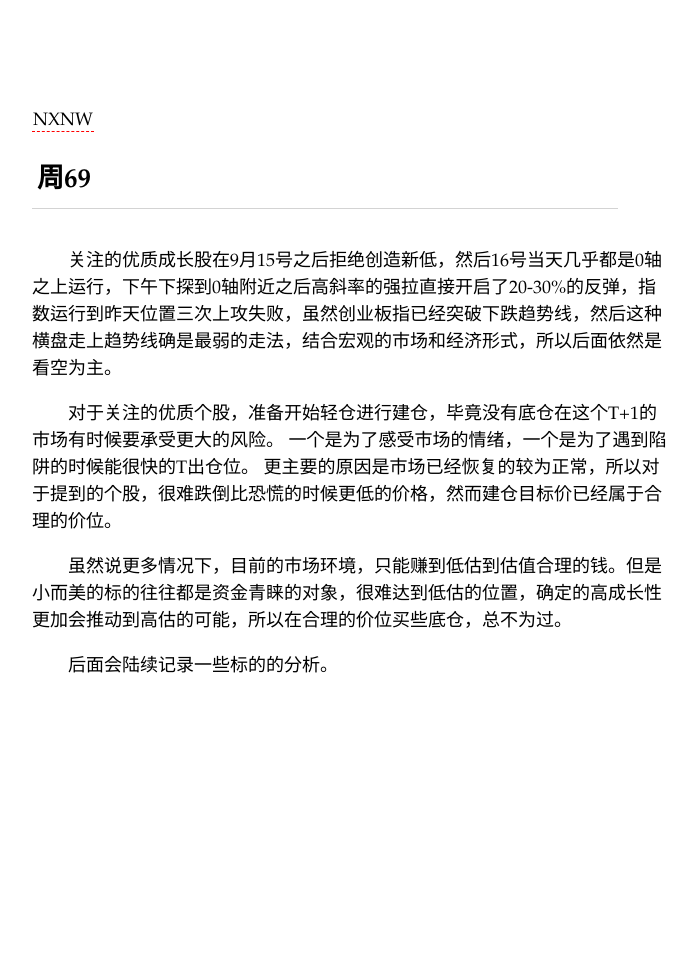
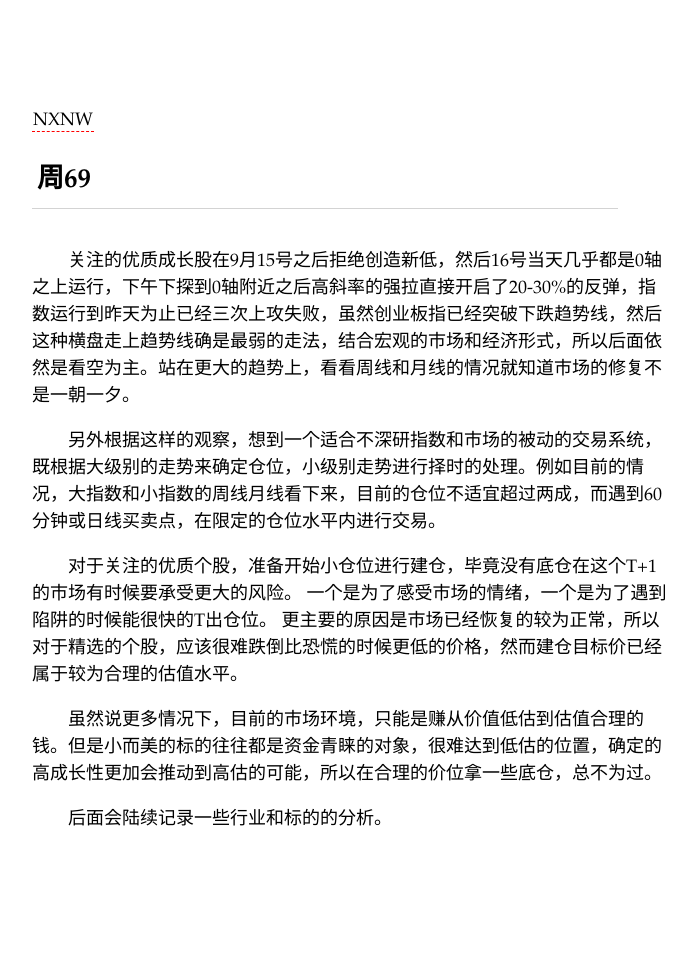
Before and after one commit to doskoi/log, a Jekyll site: the page built from _posts/2015-09-28-investment-weekly.md, in a window 1280 px wide. Shown: the whole page, without its empty margins (288-984 px from the left). Built offline with Jekyll 4.4.1, drawn with Linux system fonts in a browser that asks for light colours; before the commit the page ends 900 px from its top, so only the background shows below that.

Commit message:
Minor update

```diff
--- a/_posts/2015-09-28-investment-weekly.md
+++ b/_posts/2015-09-28-investment-weekly.md
@@ -3,12 +3,14 @@ layout: page
 title: 周69
 ---
 
-关注的优质成长股在9月15号之后拒绝创造新低，然后16号当天几乎都是0轴之上运行，下午下探到0轴附近之后高斜率的强拉直接开启了20-30%的反弹，指数运行到昨天位置三次上攻失败，虽然创业板指已经突破下跌趋势线，然后这种横盘走上趋势线确是最弱的走法，结合宏观的市场和经济形式，所以后面依然是看空为主。
+关注的优质成长股在9月15号之后拒绝创造新低，然后16号当天几乎都是0轴之上运行，下午下探到0轴附近之后高斜率的强拉直接开启了20-30%的反弹，指数运行到昨天为止已经三次上攻失败，虽然创业板指已经突破下跌趋势线，然后这种横盘走上趋势线确是最弱的走法，结合宏观的市场和经济形式，所以后面依然是看空为主。站在更大的趋势上，看看周线和月线的情况就知道市场的修复不是一朝一夕。
 
-对于关注的优质个股，准备开始轻仓进行建仓，毕竟没有底仓在这个T+1的市场有时候要承受更大的风险。
+另外根据这样的观察，想到一个适合不深研指数和市场的被动的交易系统，既根据大级别的走势来确定仓位，小级别走势进行择时的处理。例如目前的情况，大指数和小指数的周线月线看下来，目前的仓位不适宜超过两成，而遇到60分钟或日线买卖点，在限定的仓位水平内进行交易。
+
+对于关注的优质个股，准备开始小仓位进行建仓，毕竟没有底仓在这个T+1的市场有时候要承受更大的风险。
 一个是为了感受市场的情绪，一个是为了遇到陷阱的时候能很快的T出仓位。
-更主要的原因是市场已经恢复的较为正常，所以对于提到的个股，很难跌倒比恐慌的时候更低的价格，然而建仓目标价已经属于合理的价位。
+更主要的原因是市场已经恢复的较为正常，所以对于精选的个股，应该很难跌倒比恐慌的时候更低的价格，然而建仓目标价已经属于较为合理的估值水平。
 
-虽然说更多情况下，目前的市场环境，只能赚到低估到估值合理的钱。但是小而美的标的往往都是资金青睐的对象，很难达到低估的位置，确定的高成长性更加会推动到高估的可能，所以在合理的价位买些底仓，总不为过。
+虽然说更多情况下，目前的市场环境，只能是赚从价值低估到估值合理的钱。但是小而美的标的往往都是资金青睐的对象，很难达到低估的位置，确定的高成长性更加会推动到高估的可能，所以在合理的价位拿一些底仓，总不为过。
 
-后面会陆续记录一些标的的分析。
+后面会陆续记录一些行业和标的的分析。
```
